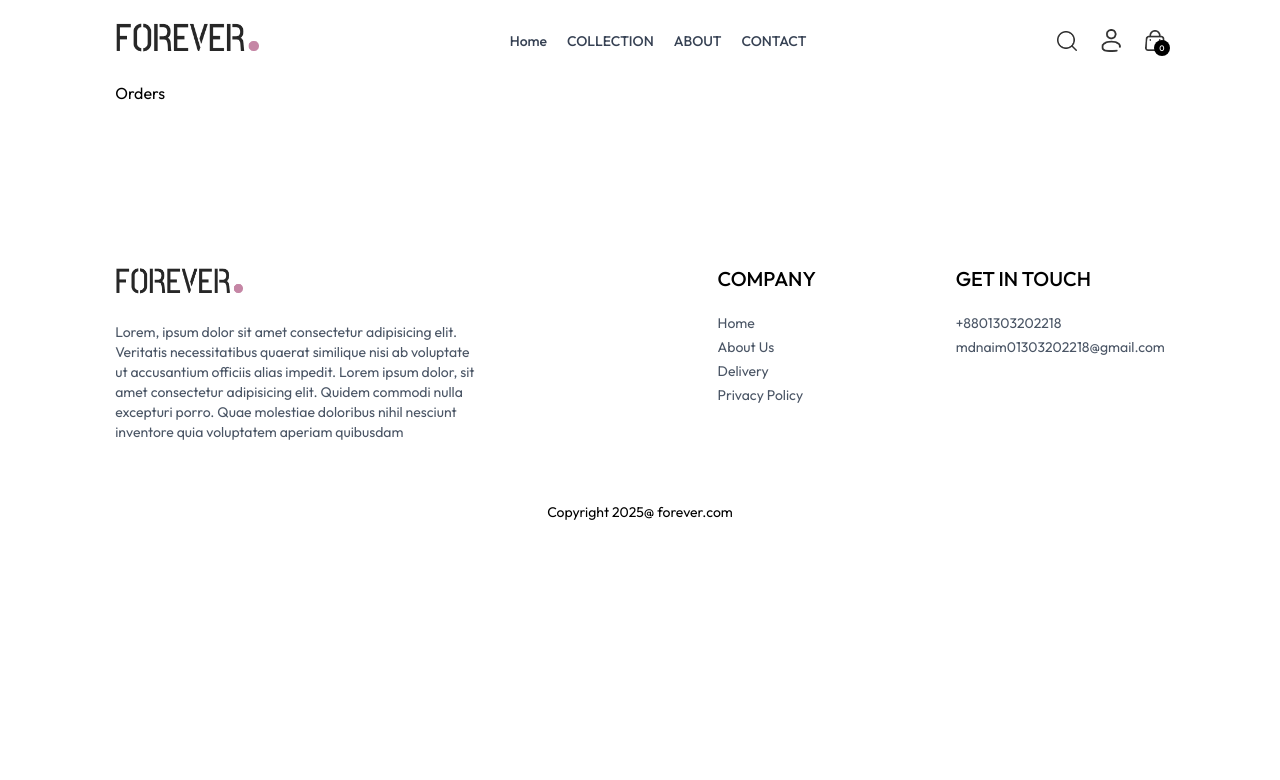
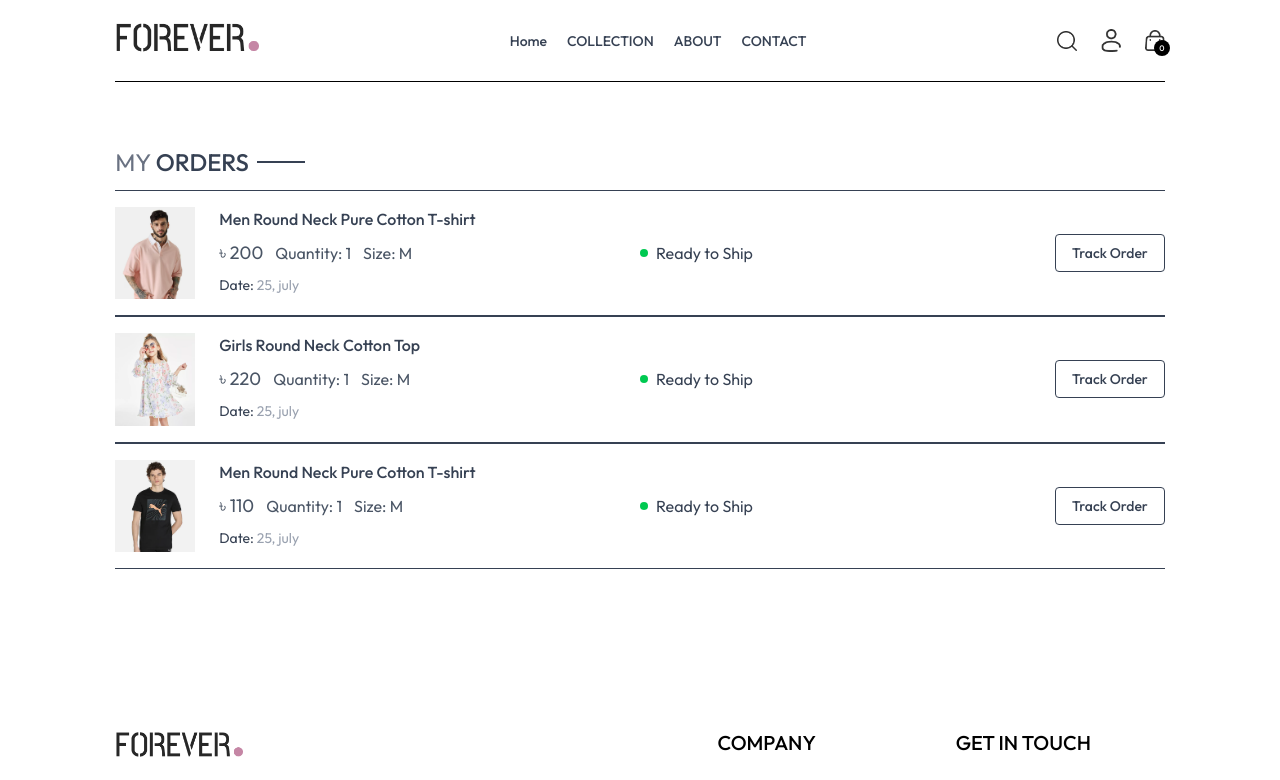
Before and after one commit to Naim000007/E-commerce, a React (Vite) app in the folder frontend/: page /orders in a window 1280 px wide. Shown: the top 780 px of the page. Built offline with nearby package versions, Linux system fonts and the light colour scheme.

Commit message:
add order page

```diff
--- a/frontend/src/components/Navbar.jsx
+++ b/frontend/src/components/Navbar.jsx
@@ -30,7 +30,7 @@
             <div className='flex items-center gap-6'>
                 <img onClick={() => setShowSearch(true)} src={assets.search_icon} className='w-5 cursor-pointer'></img>
                 <div className='group relative'>
-                    <img src={assets.profile_icon} className='w-5 cursor-pointer'></img>
+                    <Link to='/login'><img src={assets.profile_icon} className='w-5 cursor-pointer'></img></Link>
                     <div className='group-hover:block hidden absolute dropdown-menu right-0 pt-4 '>
                         <div className='flex flex-col gap-2 w-36 py-3 px-5 bg-slate-100 text-gray-500 rounded'>
                             <p className='cursor-pointer hover:text-black'>My profile</p>
--- a/frontend/src/pages/Orders.jsx
+++ b/frontend/src/pages/Orders.jsx
@@ -1,8 +1,43 @@
-import React from 'react'
+import React, { useContext } from 'react'
+import { ShopContext } from '../context/ShopContext'
+import Title from '../components/Title'
 
 const Orders = () => {
+    const { currency, products } = useContext(ShopContext)
     return (
-        <div>Orders</div>
+        <div className='border-t pt-16'>
+            <div className='text-2xl'>
+                <Title text1={'MY'} text2={"ORDERS"} />
+            </div>
+
+            <div>
+                {
+                    products.slice(1, 4).map((item, index) => (
+                        <div key={index} className='py-4 border-t border-b text-gray-700 flex flex-col md:flex-row md:items-center md:justify-between gap-4'>
+                            <div className='flex items-start gap-6 text-sm'>
+                                <img className='w-16 sm:w-20' src={item.image[0]} alt='img' />
+                                <div>
+                                    <p className='sm:text-base font-medium'>{item.name}</p>
+                                    <div className='flex items-center gap-3 mt-2 text-base text-gray-600'>
+                                        <p className='text-lg'>{currency} {item.price}</p>
+                                        <p>Quantity: 1</p>
+                                        <p>Size: M</p>
+                                    </div>
+                                    <p className='mt-2'>Date: <span className='text-gray-400'>25, july</span></p>
+                                </div>
+                            </div>
+                            <div className='md:w-1/2 flex justify-between'>
+                                <div className='flex items-center gap-2'>
+                                    <p className='min-w-2 h-2 rounded-full bg-green-500'></p>
+                                    <p className='text-sm md:text-base '>Ready to Ship</p>
+                                </div>
+                                <button className='border px-4 py-2 text-sm font-medium rounded-sm cursor-pointer'>Track Order</button>
+                            </div>
+                        </div>
+                    ))
+                }
+            </div>
+        </div>
     )
 }
 
```
